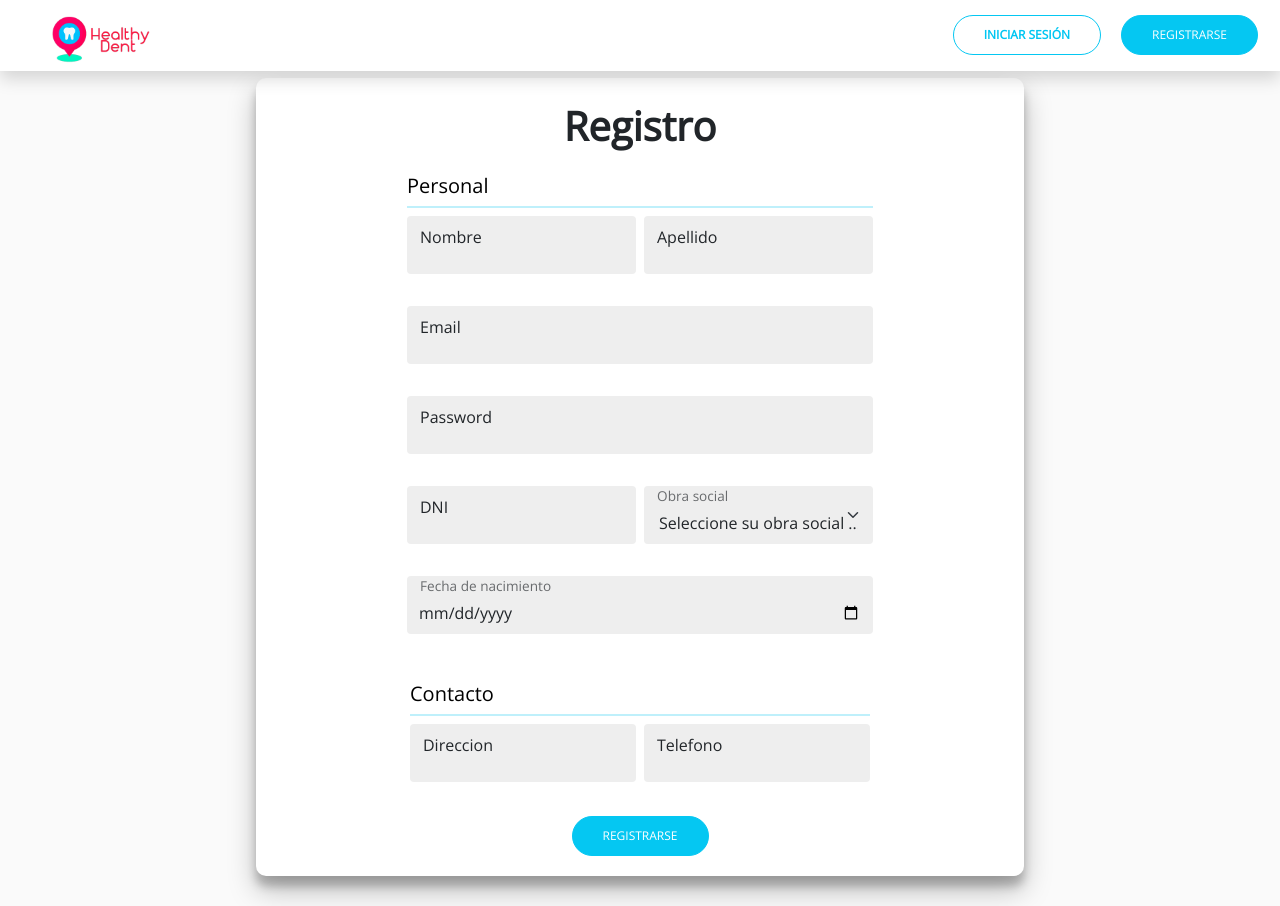
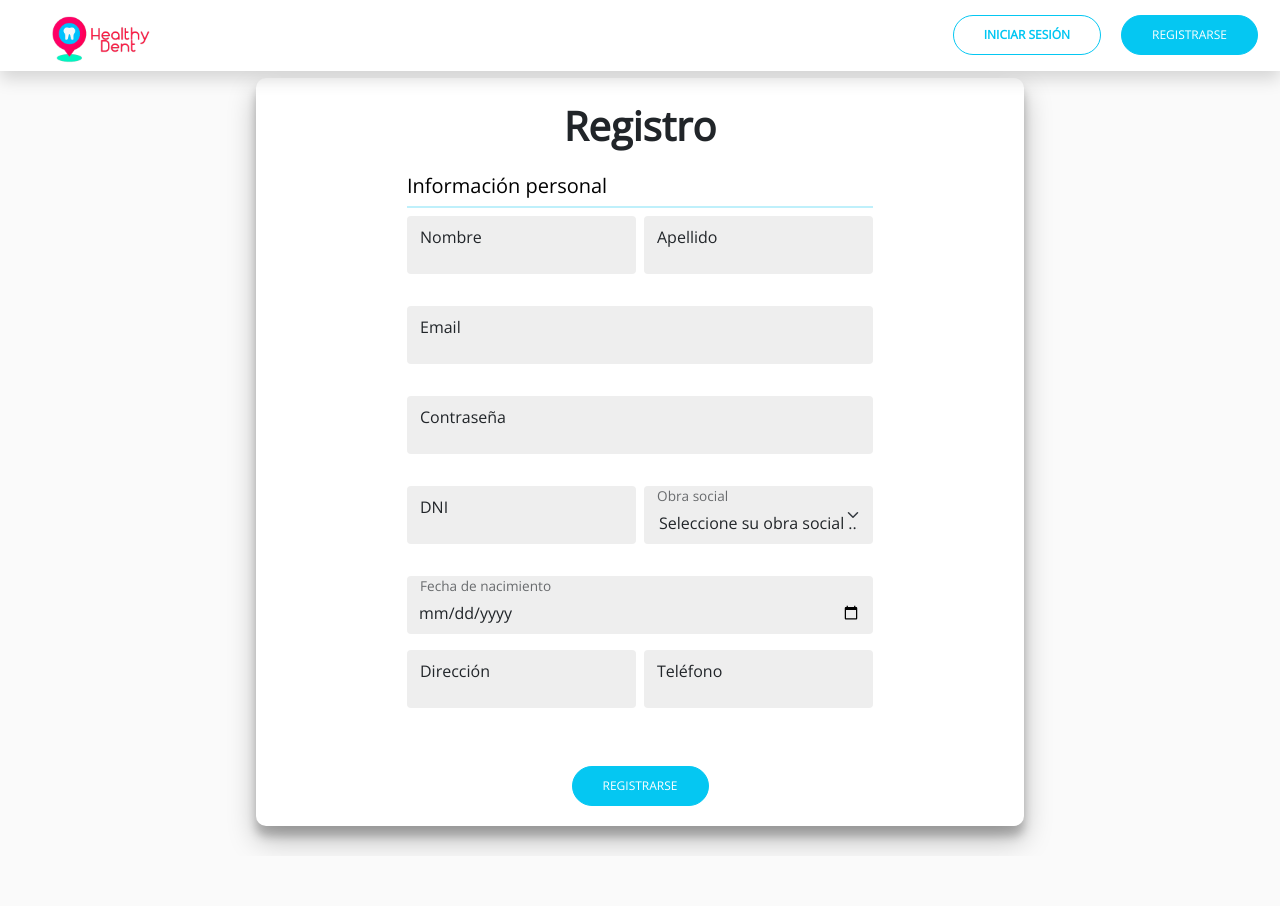
Before and after one commit to AgusRicardo/Healthy_Dent_Front-end, a React (Create React App) app in the folder client/: page /register in a window 1280 px wide. After the commit the page ends 856 px from the top, so only its background shows below. Built offline with nearby package versions, Linux system fonts and the light colour scheme.

Commit message:
#306 #307 - Solución ortografía y mejora

```diff
--- a/client/src/pages/register.js
+++ b/client/src/pages/register.js
@@ -59,7 +59,7 @@ export const Register = () => {
             <h1 className="regtitle rounded-3">Registro</h1>
             <br />
             <div className="formfirst">
-              <h5 className="subtitleform">Personal</h5>
+              <h5 className="subtitleform">Información personal</h5>
               <hr className="separador"></hr>
               <div className="row g-2 mb-3">
                 <div className="col-md">
@@ -133,7 +133,7 @@ export const Register = () => {
                     required
                   />
                   <label htmlFor="floatingInputGrid" className="form-label">
-                    Password
+                    Contraseña
                   </label>
                 </div>
               </div>
@@ -208,13 +208,8 @@ export const Register = () => {
                     Fecha de nacimiento
                   </label>
                 </div>
-              </div>
-            </div>
-            <br />
-            <div className="secondform">
-              <h5 className="subtitleform">Contacto</h5>
-              <hr className="separador"></hr>
-              <div className="row g-2 mb-3">
+
+                <div className="row g-2 mb-3">
                 <div className="col-md">
                   <div className="form-floating">
                     <input
@@ -229,7 +224,7 @@ export const Register = () => {
                       required
                     />
                     <label className="form-label" htmlFor="floatingSelectGrid">
-                      Direccion
+                      Dirección
                     </label>
                   </div>
                 </div>
@@ -248,12 +243,14 @@ export const Register = () => {
                       required
                     />
                     <label className="form-label" htmlFor="floatingSelectGrid">
-                      Telefono
+                      Teléfono
                     </label>
                   </div>
                 </div>
               </div>
+              </div>
             </div>
+            <br />
 
             {error && (
               <div
```
